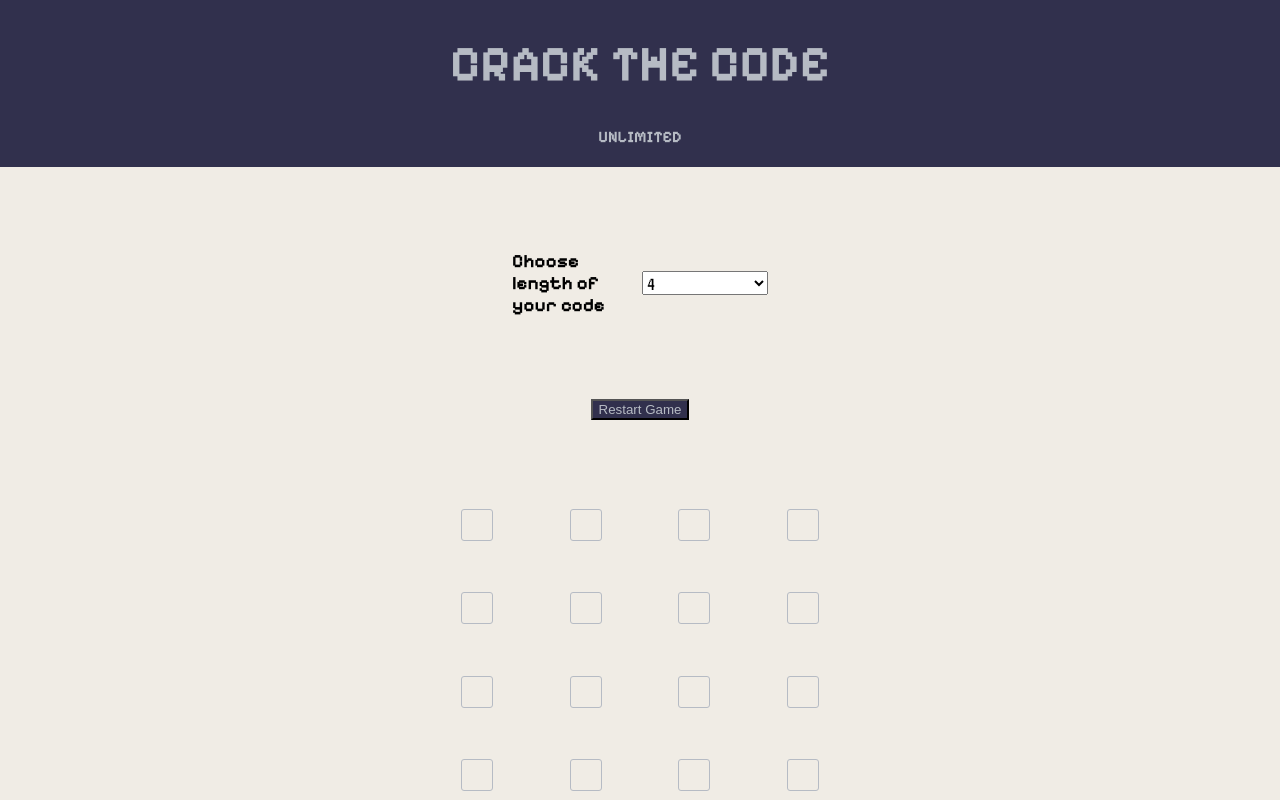
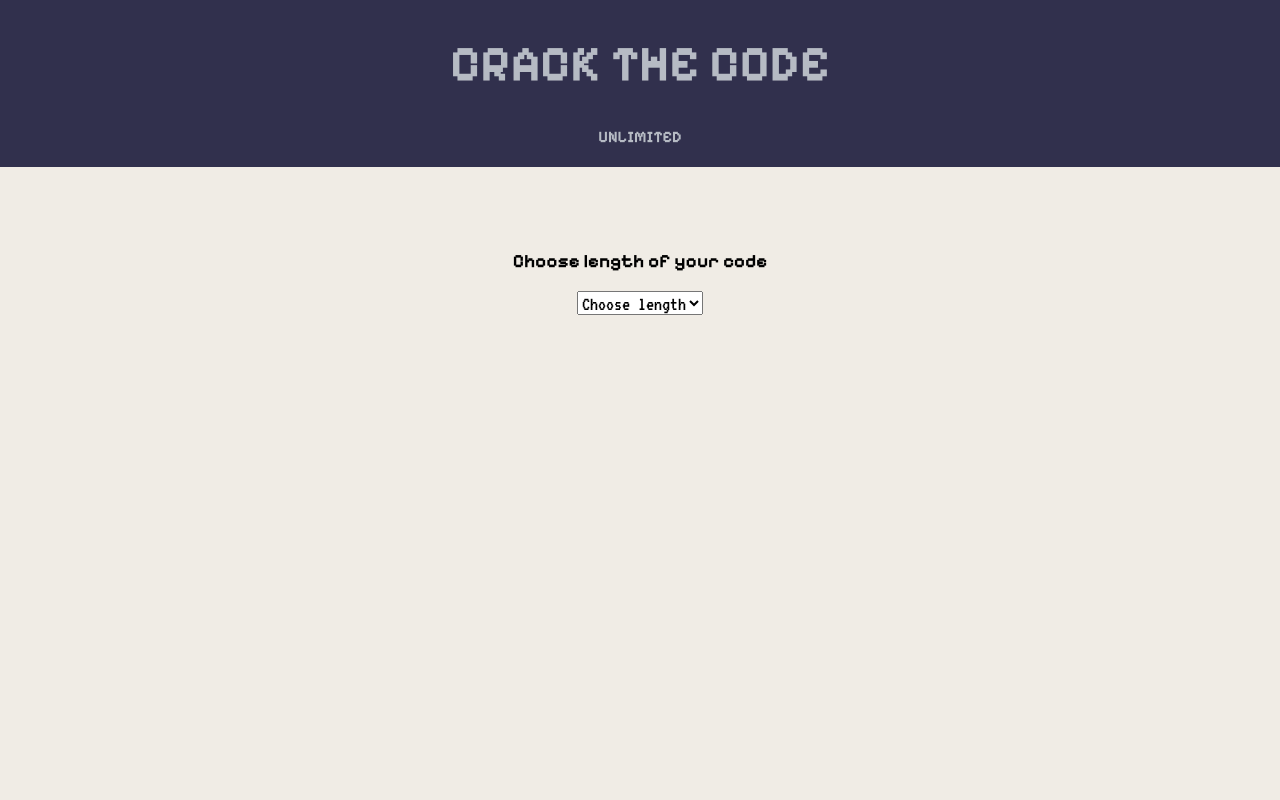
Before and after one commit to domi-pro/Wordle-Based-Games, a React (Create React App) app: page / in a window 1280 px wide. Shown: the top 800 px of the page. Built offline with nearby package versions, Linux system fonts and the light colour scheme.

Commit message:
improve: cursor moving

```diff
--- a/src/App.js
+++ b/src/App.js
@@ -1,8 +1,9 @@
 import { useState } from "react";
 import { useEffect, useRef } from "react";
+import { useKey } from "./useKey";
 
 export default function App() {
-  const [codeLength, setCodeLength] = useState(4);
+  const [codeLength, setCodeLength] = useState(null);
   const [win, setWin] = useState(null);
   const [loss, setLoss] = useState(false);
   const howManyRows = 6;
@@ -18,7 +19,7 @@ export default function App() {
       <Header />
       {(win || loss) && <Summary win={win} loss={loss} />}
       <Settings codeLength={codeLength} setCodeLength={setCodeLength} />
-      <RestartButton handleRestart={handleRestart} />
+      {codeLength && <RestartButton handleRestart={handleRestart} />}
       <Table
         codeLength={codeLength}
         setWin={setWin}
@@ -204,16 +205,31 @@ function TableRow({
     code,
     howManyRows,
   ]);
+
   useEffect(() => {
     if (inputsRef.current[0]) {
       inputsRef.current[0].focus();
     }
   }, [isActive]);
+
   useEffect(() => {
     setRowOutput(() => "X".repeat(length));
     setRightSpot(() => () => Array.from({ length }, () => null));
     setNotRightSpot(() => () => Array.from({ length }, () => null));
   }, [length]);
+
+  function focusNextInput(index) {
+    if (index < length - 1) {
+      inputsRef.current[index + 1].focus();
+    }
+  }
+
+  function focusPreviousInput(index) {
+    if (index >= 0) {
+      inputsRef.current[index].focus();
+    }
+  }
+
   function handleChangeOutput(index, newValue) {
     if (newValue !== "") {
       setRowOutput(
@@ -239,6 +255,8 @@ function TableRow({
           isActive={isActive}
           inputRef={(el) => (inputsRef.current[index] = el)}
           rowOutput={rowOutput}
+          focusPreviousInput={focusPreviousInput}
+          focusNextInput={focusNextInput}
         />
       ))}
     </div>
@@ -253,15 +271,40 @@ function BlockInput({
   isActive,
   inputRef,
   rowOutput,
+  focusNextInput,
+  focusPreviousInput,
 }) {
   const [value, setValue] = useState("");
   useEffect(() => {
     if (rowOutput[index] === "X") setValue("");
   }, [rowOutput, index]);
+
+  useKey("Backspace", (event) => {
+    if (isActive && value !== "") {
+      console.log(index);
+      focusPreviousInput(index);
+    }
+  });
+
   function handleChange(e) {
-    if (e.target.value.length > 1) return false;
-    setValue(e.target.value);
-    onChangeValue(index, e.target.value);
+    const newChar = e.target.value;
+    let newValue = "";
+    if (newChar[0] === value) {
+      newValue = e.target.value.slice(-1);
+    } else {
+      newValue = e.target.value.charAt(0);
+    }
+    setValue(newValue);
+    onChangeValue(index, newValue);
+    if (newValue) {
+      focusNextInput(index);
+    }
+  }
+  function handleFocus() {
+    if (inputRef.current) {
+      const length = inputRef.current.value.length;
+      inputRef.current.setSelectionRange(length, length);
+    }
   }
   return (
     <div
@@ -278,6 +321,7 @@ function BlockInput({
         type="number"
         value={value}
         onChange={(e) => handleChange(e)}
+        onFocus={handleFocus}
         disabled={!isActive}
         ref={inputRef}
         autoFocus={true}
--- a/src/index.css
+++ b/src/index.css
@@ -48,7 +48,7 @@ header {
   font-style: normal;
   position: absolute;
   width: 100%;
-  height: 100%;
+  height: 100vw;
   background: rgba(128, 128, 128, 0.3);
 }
 
@@ -74,10 +74,12 @@ header {
 
 .settings {
   display: flex;
+  flex-direction: column;
   width: 20%;
   margin: 5% auto;
-  justify-content: space-around;
   align-items: center;
+  justify-content: center;
+  text-align: center;
 }
 
 .restart-button {
--- /dev/null
+++ b/src/useKey.js
@@ -0,0 +1,19 @@
+import { useEffect } from "react";
+
+export function useKey(key, action) {
+  useEffect(
+    function () {
+      function escapeClick(e) {
+        if (e.code.toLowerCase() === key.toLowerCase()) {
+          action();
+        }
+      }
+      document.addEventListener("keydown", escapeClick);
+
+      return function () {
+        document.removeEventListener("keydown", escapeClick);
+      };
+    },
+    [action, key]
+  );
+}
```
